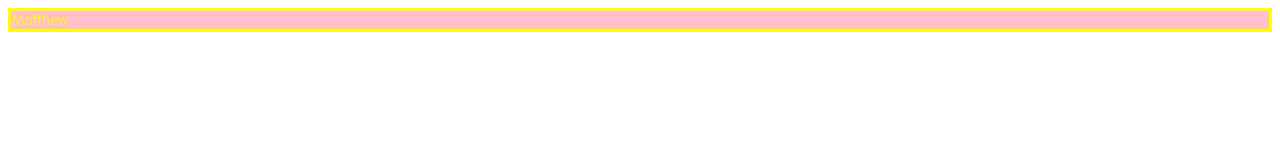
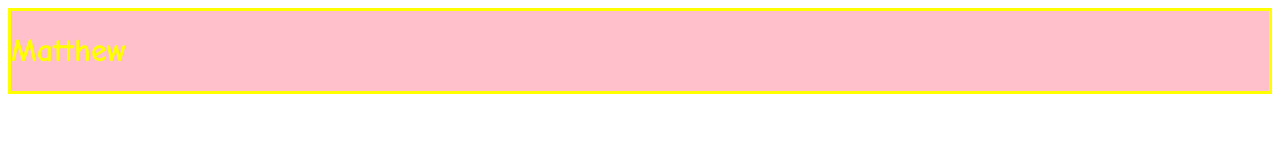
Before and after one commit to kentico-matthews/kentico-matthews.github.io, a plain HTML site: page index.html in a window 1280 px wide. Drawn offline with Linux system fonts and the light colour scheme.

Commit message:
Update index.html

```diff
--- a/index.html
+++ b/index.html
@@ -1 +1,5 @@
-<div style="color:yellow; background-color:pink; border:solid; font-family:Comic Sans MS;">Matthew</div>
+<div style="color:yellow; background-color:pink; border:solid; font-family:Comic Sans MS;">
+  <h1>
+    Matthew
+  </h1>
+</div>
```
